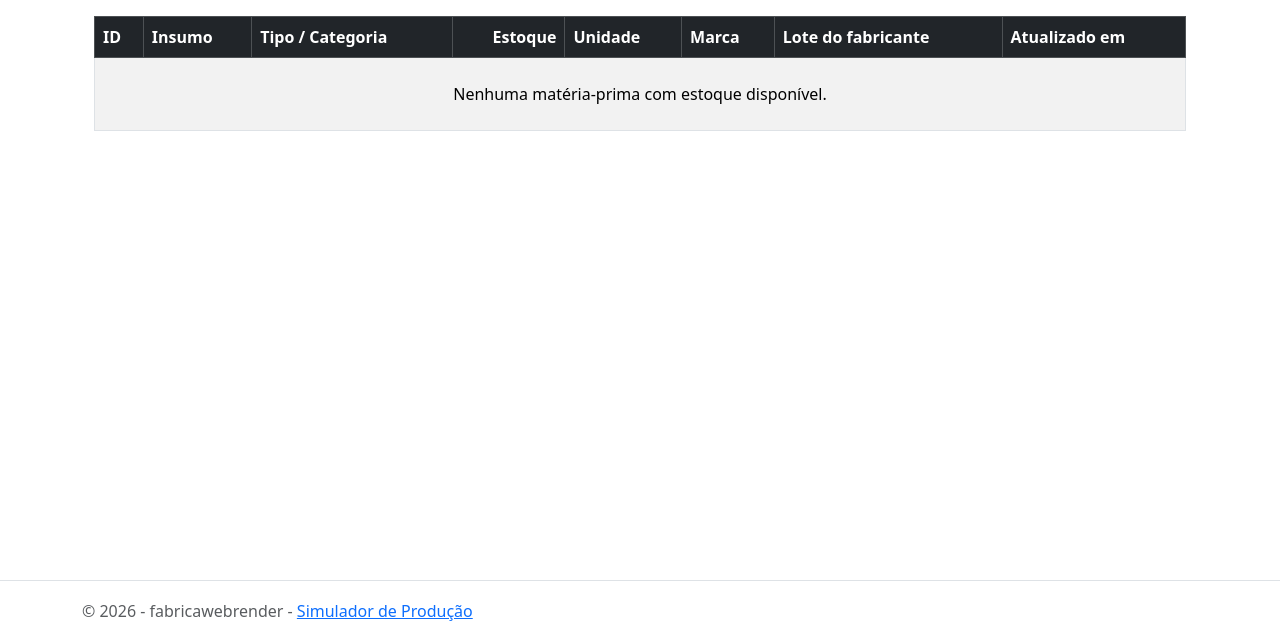
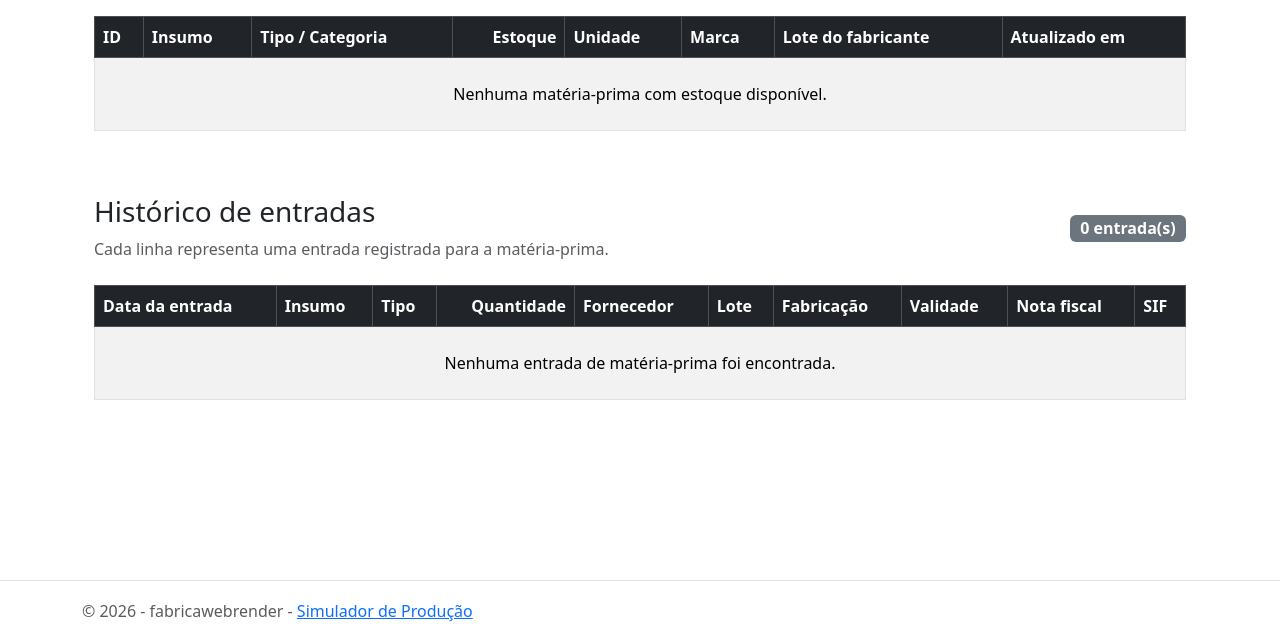
Before and after one commit to saogabriel907-arch/FabricaWebRender, an ASP.NET Core app: template Views/MateriaPrima/Index.cshtml in a window 1280 px wide. Shown: the part 159-800 px from the top of the page. Run offline with ASP.NET Core 8, Linux system fonts and the light colour scheme; the template is opened without the code that fills it, so the values that code supplies are empty; style sheets or scripts are compiled from the project's sources; the project's own start-up code is not run, and a stand-in starts its controllers and pages.

Commit message:
Exibe histórico de entradas de matérias-primas
Co-authored-by: Copilot <223556219+Copilot@users.noreply.github.com>

```diff
--- a/Views/MateriaPrima/Index.cshtml
+++ b/Views/MateriaPrima/Index.cshtml
@@ -1,4 +1,4 @@
-@model IReadOnlyList<FabricaWebPortal.Controllers.MateriaPrimaViewModel>
+@model FabricaWebPortal.Controllers.MateriaPrimaPaginaViewModel
 
 @{
     ViewData["Title"] = "Matérias-Primas em Estoque";
@@ -10,7 +10,7 @@
             <h2>🧪 Matérias-Primas em Estoque</h2>
             <p class="text-muted mb-0">Somente insumos com saldo atual maior que zero.</p>
         </div>
-        <span class="badge text-bg-success fs-6">@Model.Count item(ns) disponível(is)</span>
+        <span class="badge text-bg-success fs-6">@Model.Estoque.Count item(ns) disponível(is)</span>
     </div>
 
     <div class="table-responsive mt-4">
@@ -28,9 +28,9 @@
                 </tr>
             </thead>
             <tbody>
-                @if (Model.Count > 0)
+                @if (Model.Estoque.Count > 0)
                 {
-                    @foreach (var item in Model)
+                    @foreach (var item in Model.Estoque)
                     {
                         <tr>
                             <td>@item.Id</td>
@@ -57,4 +57,59 @@
             </tbody>
         </table>
     </div>
+
+    <div class="d-flex justify-content-between align-items-center mt-5 mb-1">
+        <div>
+            <h3>Histórico de entradas</h3>
+            <p class="text-muted mb-0">Cada linha representa uma entrada registrada para a matéria-prima.</p>
+        </div>
+        <span class="badge text-bg-secondary fs-6">@Model.HistoricoEntradas.Count entrada(s)</span>
+    </div>
+
+    <div class="table-responsive mt-4">
+        <table class="table table-striped table-hover table-bordered align-middle">
+            <thead class="table-dark">
+                <tr>
+                    <th>Data da entrada</th>
+                    <th>Insumo</th>
+                    <th>Tipo</th>
+                    <th class="text-end">Quantidade</th>
+                    <th>Fornecedor</th>
+                    <th>Lote</th>
+                    <th>Fabricação</th>
+                    <th>Validade</th>
+                    <th>Nota fiscal</th>
+                    <th>SIF</th>
+                </tr>
+            </thead>
+            <tbody>
+                @if (Model.HistoricoEntradas.Count > 0)
+                {
+                    @foreach (var entrada in Model.HistoricoEntradas)
+                    {
+                        <tr>
+                            <td>@(entrada.DataHora?.ToString("dd/MM/yyyy HH:mm") ?? "-")</td>
+                            <td><strong>@entrada.Insumo</strong></td>
+                            <td>@entrada.Tipo</td>
+                            <td class="text-end">@entrada.Quantidade.ToString("N2")</td>
+                            <td>@entrada.Fornecedor</td>
+                            <td>@entrada.Lote</td>
+                            <td>@entrada.DataFabricacao</td>
+                            <td>@entrada.DataValidade</td>
+                            <td>@entrada.NotaFiscal</td>
+                            <td>@entrada.Sif</td>
+                        </tr>
+                    }
+                }
+                else
+                {
+                    <tr>
+                        <td colspan="10" class="text-center py-4">
+                            Nenhuma entrada de matéria-prima foi encontrada.
+                        </td>
+                    </tr>
+                }
+            </tbody>
+        </table>
+    </div>
 </div>
```
Also changed, not shown: Controllers/MateriaPrimaController.cs (+94 -4 lines).
